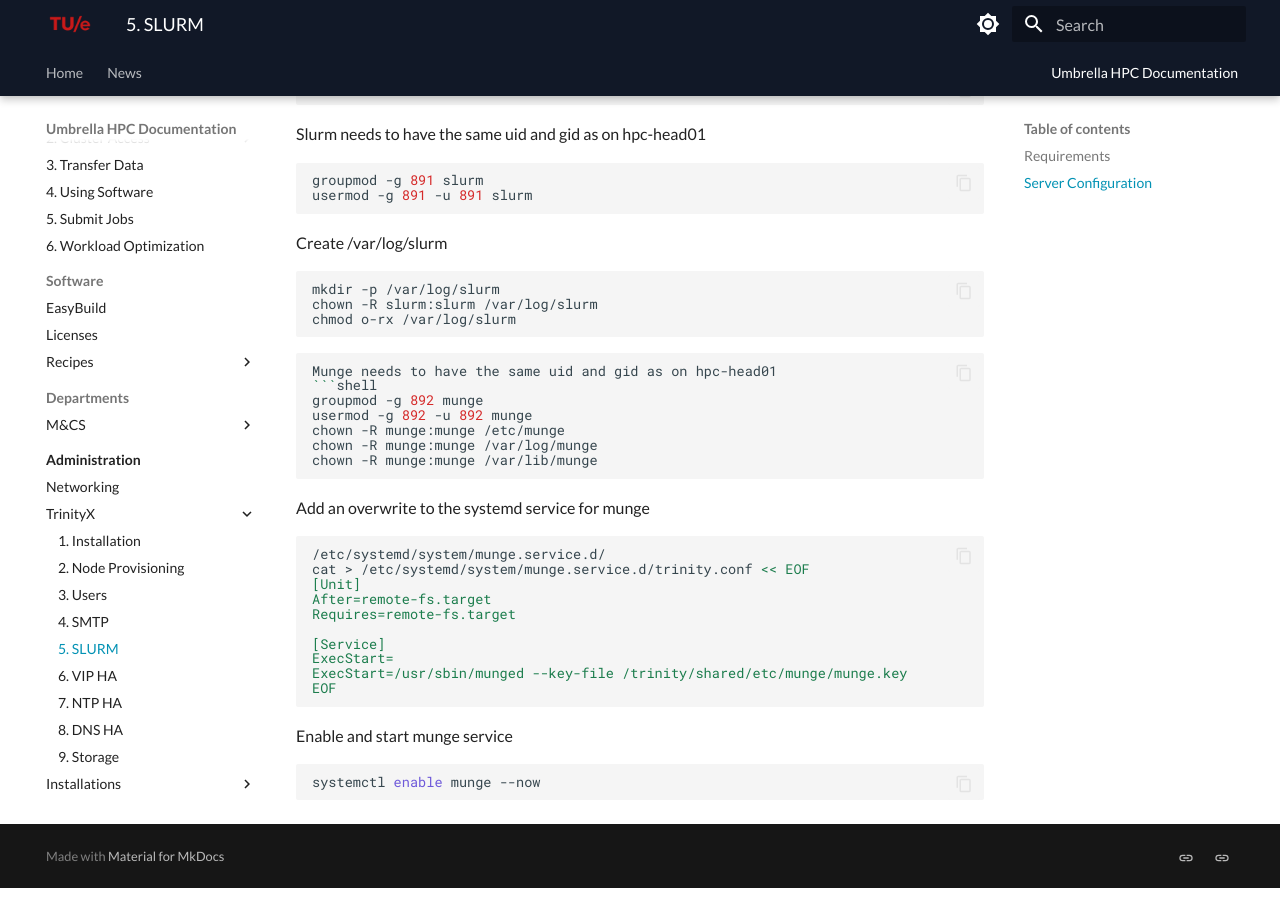
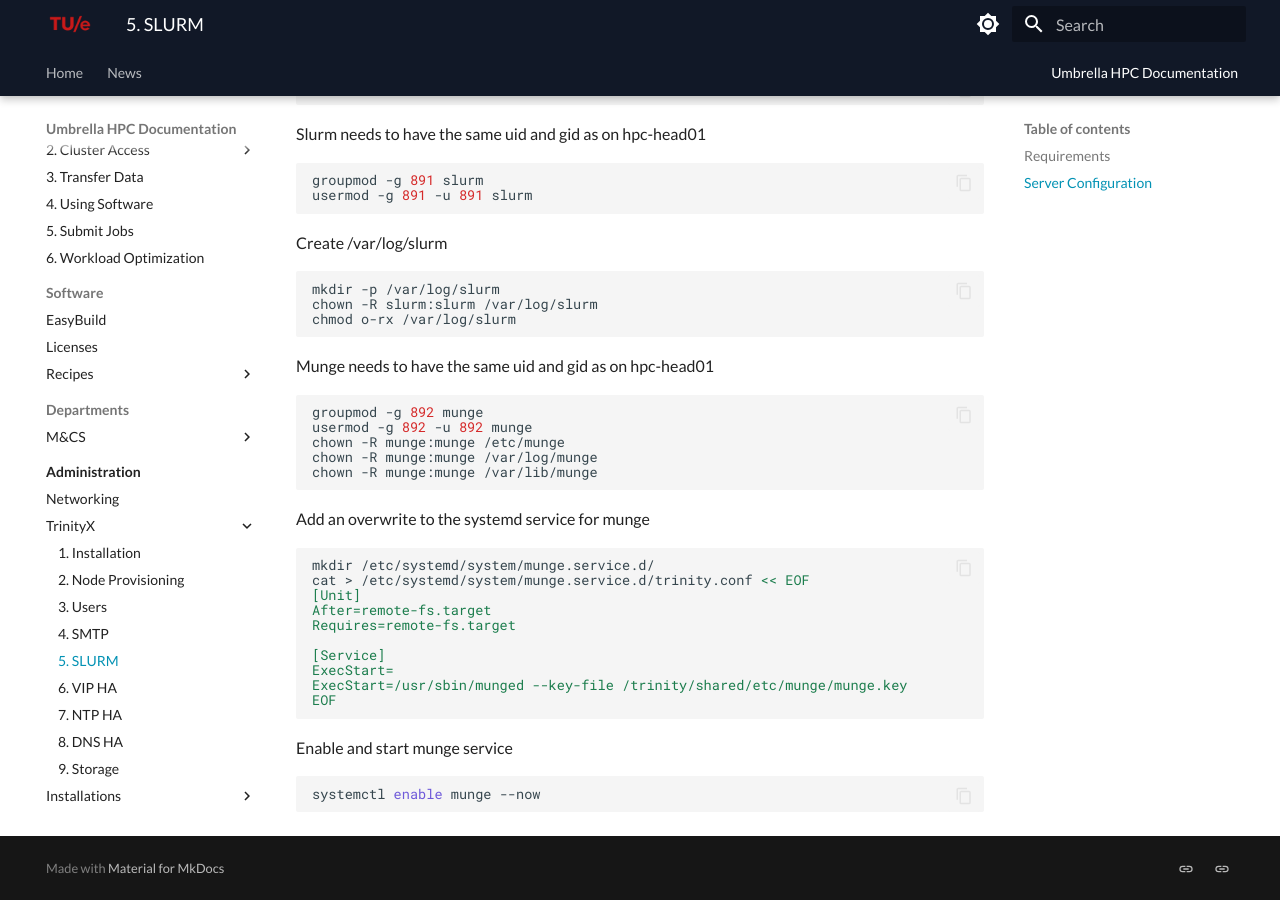
Before and after one commit to gferhpc/supercomputing.tue.nl, an MkDocs documentation site: the page built from pages/documentation/administration/trinityx/slurm.md, in a window 1280 px wide and 900 px high, scrolled down 1064 px. Built offline with MkDocs 1.6.1 and Material for MkDocs 9.7.7, drawn with Linux system fonts in a browser that asks for light colours.

Commit message:
trix: slurm: updated

````diff
--- a/pages/documentation/administration/trinityx/slurm.md
+++ b/pages/documentation/administration/trinityx/slurm.md
@@ -53,7 +53,6 @@
 chown -R slurm:slurm /var/log/slurm
 chmod o-rx /var/log/slurm
 ```
-```shell
 Munge needs to have the same uid and gid as on hpc-head01
 ```shell
 groupmod -g 892 munge
@@ -64,7 +63,7 @@
 ```
 Add an overwrite to the systemd service for munge
 ```shell
-/etc/systemd/system/munge.service.d/
+mkdir /etc/systemd/system/munge.service.d/
 cat > /etc/systemd/system/munge.service.d/trinity.conf << EOF
 [Unit]
 After=remote-fs.target
````
Also changed, not shown: pages/news/posts/2024-Q1-umbrella-maintenance.md (+2 -2 lines).
